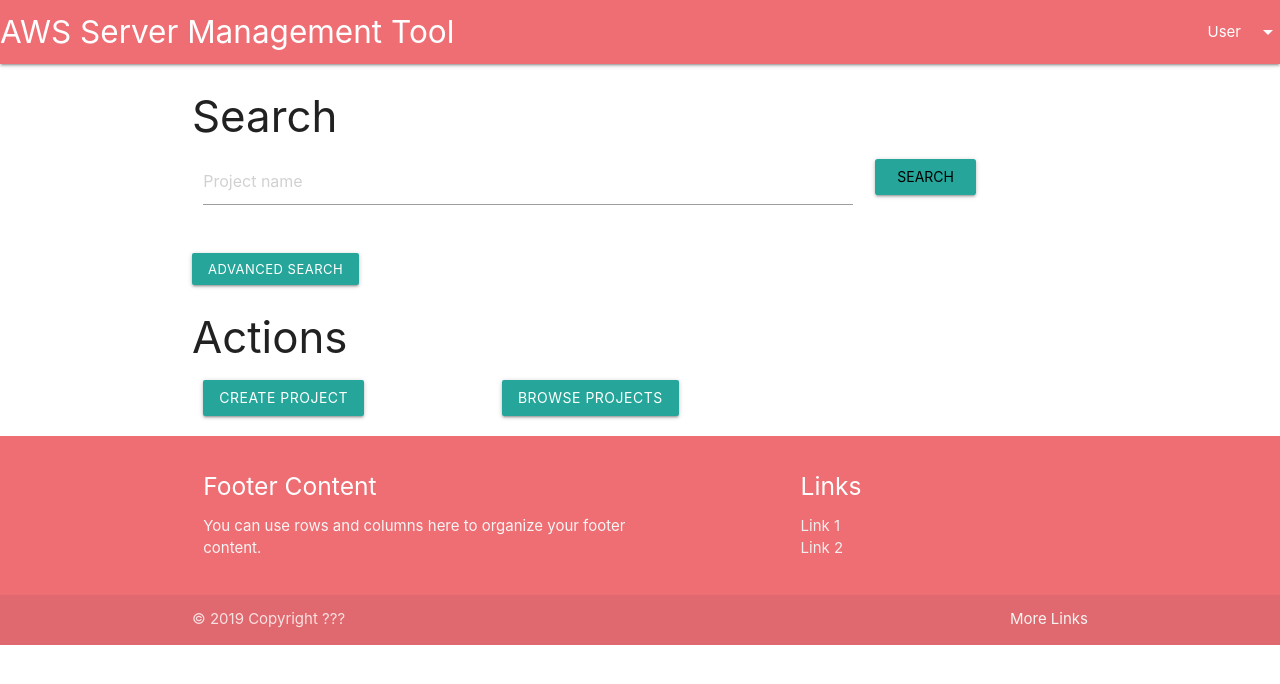
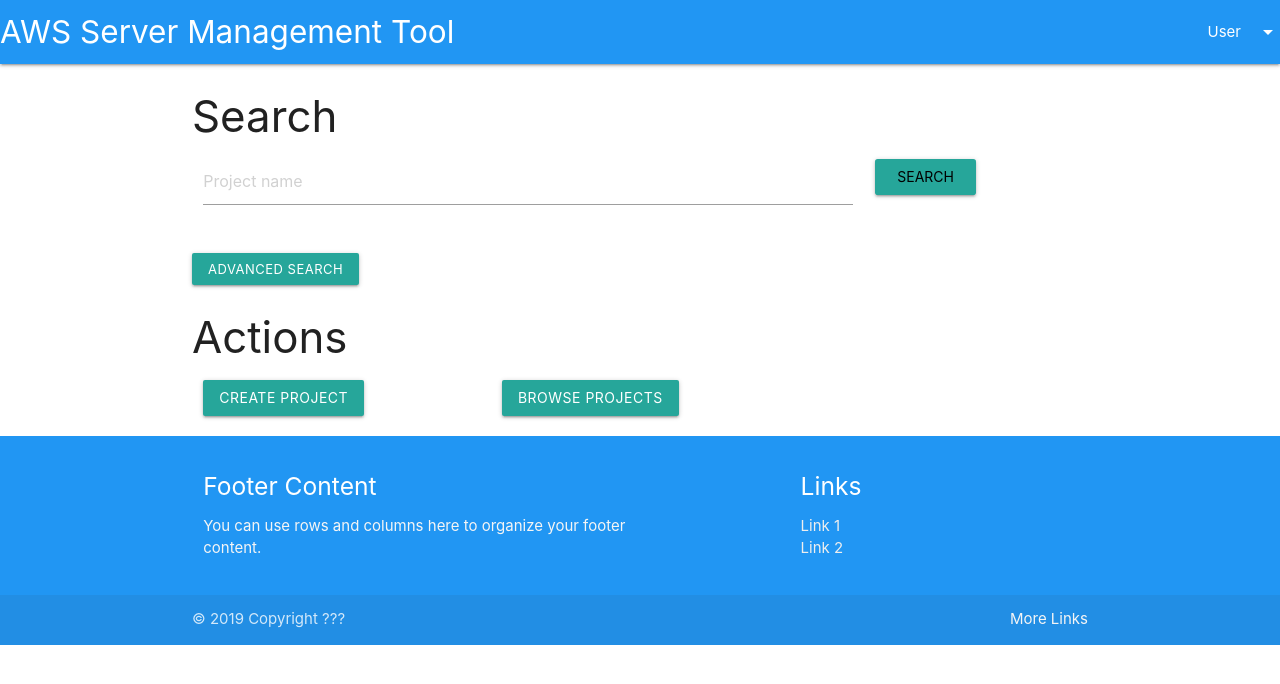
Before and after one commit to tyler-cromwell/SDP, an Angular app: page / in a window 1280 px wide. Shown: the top 684 px of the page. Built offline with nearby package versions, Linux system fonts and the light colour scheme.

Commit message:
[app]: Changed nav and footer colors to blue

```diff
--- a/src/app/app.component.html
+++ b/src/app/app.component.html
@@ -5,7 +5,7 @@
 </ul>
 
 
-<nav>
+<nav class="blue">
   <div class="nav-wrapper">
     <a class="brand-logo" routerLink="/" routerLinkActive="">AWS Server Management Tool</a>
     <ul class="right hide-on-med-and-down">
@@ -21,7 +21,7 @@
 </div>
 
 
-<footer class="page-footer">
+<footer class="page-footer blue">
   <div class="container">
     <div class="row">
       <div class="col l6 s12">
```
